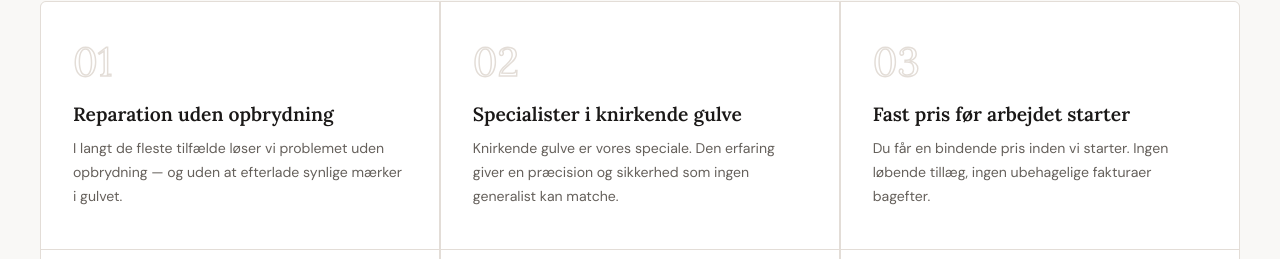
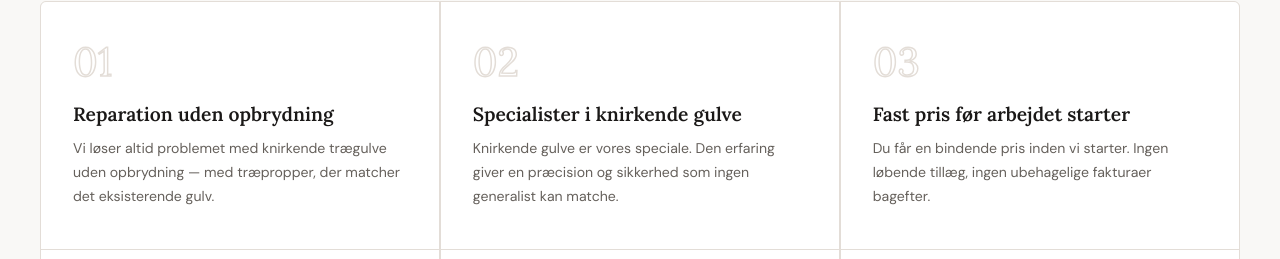
Before and after one commit to ACOOLTOOL79/knirkendegulve, a website: page index.html in a window 1280 px wide. Shown: the part 1504-1763 px from the top of the page. Drawn offline with Linux system fonts and the light colour scheme.

Commit message:
Omskriv "Reparation uden opbrydning"-tekst
Co-Authored-By: Claude Sonnet 5 <noreply@anthropic.com>

```diff
--- a/index.html
+++ b/index.html
@@ -1438,7 +1438,7 @@
             <div class="benefit-card reveal">
                 <div class="benefit-num">01</div>
                 <div class="benefit-title">Reparation uden opbrydning</div>
-                <p class="benefit-text">I langt de fleste tilfælde løser vi problemet uden opbrydning — og uden at efterlade synlige mærker i gulvet.</p>
+                <p class="benefit-text">Vi løser altid problemet med knirkende trægulve uden opbrydning — med træpropper, der matcher det eksisterende gulv.</p>
             </div>
             <div class="benefit-card reveal d1">
                 <div class="benefit-num">02</div>
```
